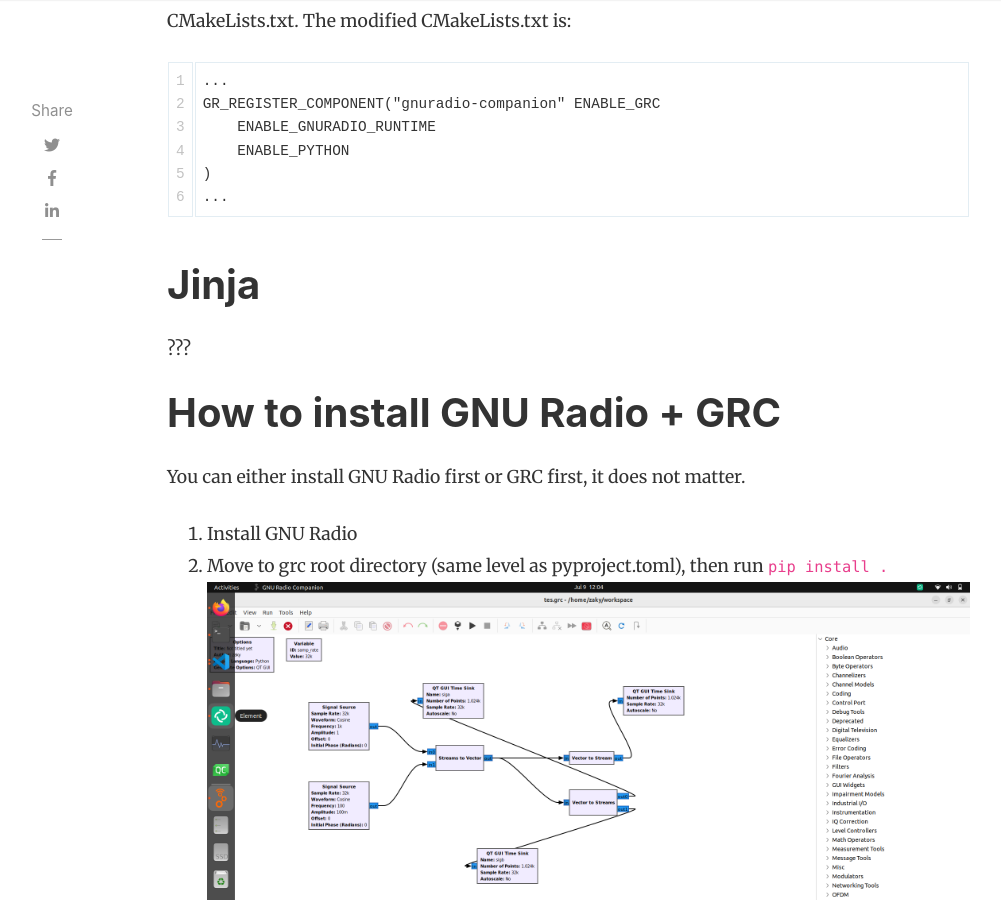
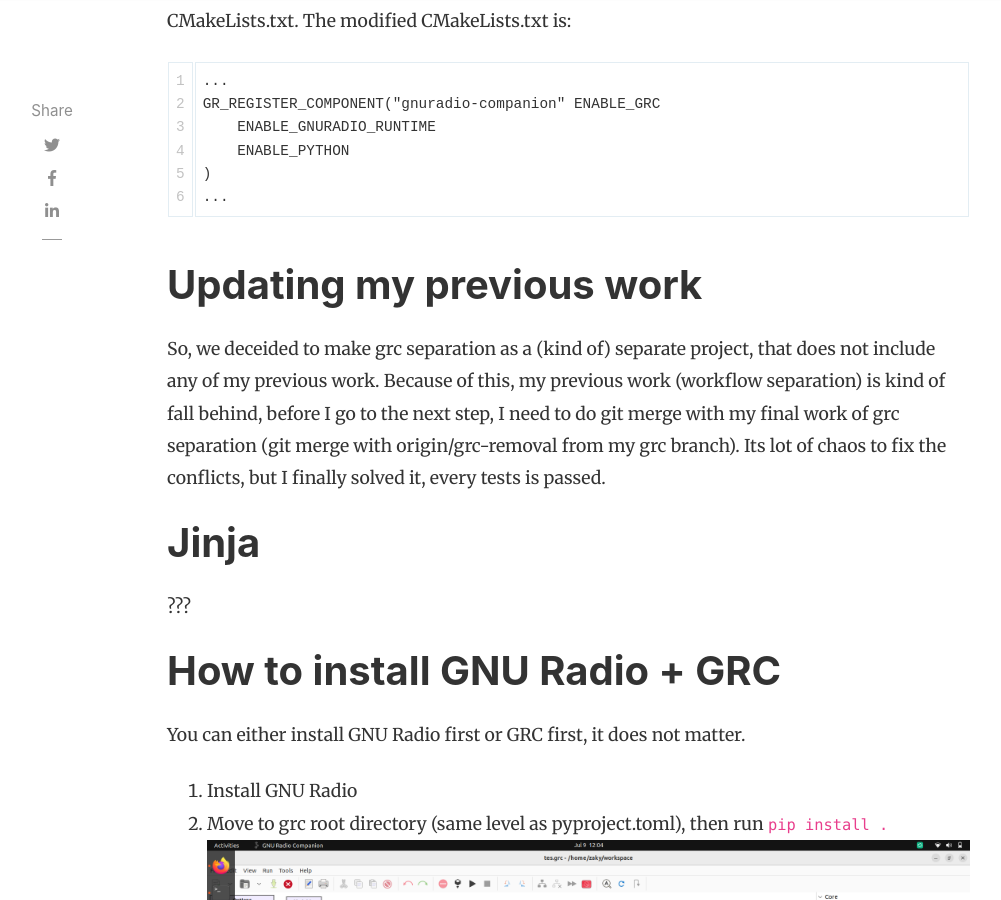
Before and after one commit to ZakyHermawan/ZakyHermawan.github.io, a Jekyll site: the page built from _posts/2024-07-8-week-7-grc-removal-and-jinja.md, in a window 1280 px wide and 900 px high, scrolled down 2488 px. Shown: the whole window, without its empty margins (118-1119 px from the left). Built offline with Jekyll 4.4.1, drawn with Linux system fonts in a browser that asks for light colours; nearby versions of some CDN libraries; comment, search, counter and statistics services are not loaded.

Commit message:
add git merge progress update
Signed-off-by: ZakyHermawan <zaky.hermawan9615@gmail.com>

````diff
--- a/_posts/2024-07-8-week-7-grc-removal-and-jinja.md
+++ b/_posts/2024-07-8-week-7-grc-removal-and-jinja.md
@@ -58,6 +58,9 @@ GR_REGISTER_COMPONENT("gnuradio-companion" ENABLE_GRC
 ...
 ```
 
+# Updating my previous work
+So, we deceided to make grc separation as a (kind of) separate project, that does not include any of my previous work. Because of this, my previous work (workflow separation) is kind of fall behind, before I go to the next step, I need to do git merge with my final work of grc separation (git merge with origin/grc-removal from my grc branch). Its lot of chaos to fix the conflicts, but I finally solved it, every tests is passed.
+
 # Jinja
 ???
 
````
